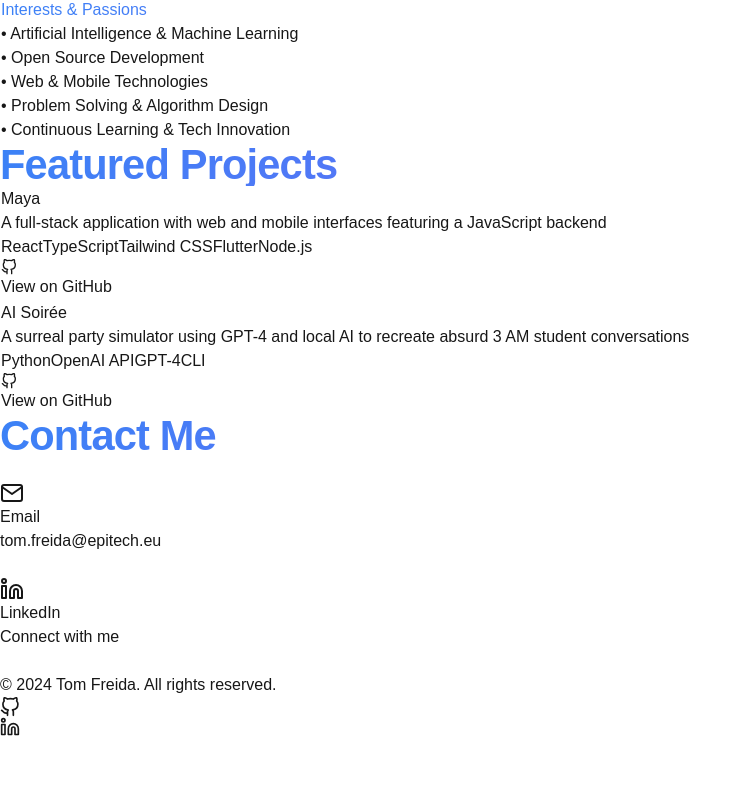
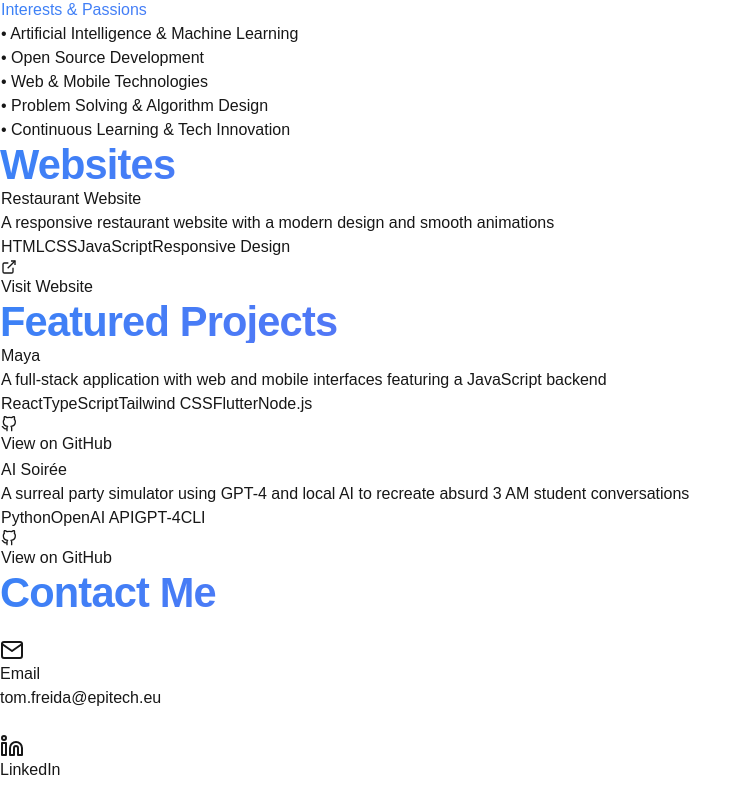
Before and after one commit to TomFrda/myportfolio, a Next.js app: page / in a window 1280 px wide. Shown: the part 1628-2413 px from the top of the page, without its empty margins (0-752 px from the left). Before the commit the page ends 2365 px from the top, so only its background shows below. Built offline with nearby package versions, Linux system fonts and the light colour scheme.

Commit message:
[ADD] Websites section with restaurant website details and translations

```diff
--- a/src/app/page.tsx
+++ b/src/app/page.tsx
@@ -27,6 +27,17 @@ const projects = [
     tags: ["Python", "OpenAI API", "GPT-4", "CLI"],
     github: "https://github.com/TomFrda/IASoiree/",
     image: "/myportfolio/projects/aisoiree.png"
+  },
+];
+
+const websites = [
+  {
+    title: "Restaurant Website",
+    description_en: "A responsive restaurant website with a modern design and smooth animations",
+    description_fr: "Un site web de restaurant responsive avec un design moderne et des animations fluides",
+    tags: ["HTML", "CSS", "JavaScript", "Responsive Design"],
+    link: "https://tomfrda.github.io/restaurant/",
+    image: "/myportfolio/projects/restaurant.png"
   },
 ];
 
@@ -144,6 +155,43 @@ export default function Home() {
           </section>
         </FadeIn>
 
+        {/* Websites Section */}
+        <FadeIn>
+          <section id="websites" className="mt-20 sm:mt-32 w-full">
+            <h2 className="title-gradient mb-12 text-center">{t.websites}</h2>
+            <div className="grid grid-cols-1 sm:grid-cols-2 lg:grid-cols-3 gap-6 sm:gap-8">
+              {websites.map((website, i) => (
+                <div key={i} className="glass-card p-6 rounded-xl hover-glow">
+                  <h3 className="text-xl font-semibold mb-4">{website.title}</h3>
+                  <p className="text-gray-600 dark:text-gray-400 mb-4">
+                    {language === 'fr' ? website.description_fr : website.description_en}
+                  </p>
+                  <div className="flex flex-wrap gap-2 mb-4">
+                    {website.tags.map((tag, j) => (
+                      <span key={j} className="px-2 py-1 text-sm rounded-full bg-gray-100 dark:bg-gray-800">
+                        {tag}
+                      </span>
+                    ))}
+                  </div>
+                  <a
+                    href={website.link}
+                    className="flex items-center gap-2 text-sm hover:text-blue-500"
+                    target="_blank"
+                    rel="noopener noreferrer"
+                  >
+                    <svg width="16" height="16" viewBox="0 0 24 24" fill="none" stroke="currentColor" strokeWidth="2">
+                      <path d="M18 13v6a2 2 0 0 1-2 2H5a2 2 0 0 1-2-2V8a2 2 0 0 1 2-2h6"></path>
+                      <polyline points="15 3 21 3 21 9"></polyline>
+                      <line x1="10" y1="14" x2="21" y2="3"></line>
+                    </svg>
+                    Visit Website
+                  </a>
+                </div>
+              ))}
+            </div>
+          </section>
+        </FadeIn>
+
         {/* Projects Section */}
         <FadeIn>
           <section id="projects" className="mt-20 sm:mt-32 w-full">
--- a/src/components/navbar.tsx
+++ b/src/components/navbar.tsx
@@ -50,6 +50,7 @@ export default function Navbar() {
             {[
               { key: 'about', translationKey: 'professionalProfile' },
               { key: 'personal', translationKey: 'aboutMe' },
+              { key: 'websites', translationKey: 'websites' },
               { key: 'projects', translationKey: 'projects' },
               { key: 'contact', translationKey: 'contact' }
             ].map((item) => (
@@ -101,6 +102,7 @@ export default function Navbar() {
             {[
               { key: 'about', translationKey: 'professionalProfile' },
               { key: 'personal', translationKey: 'aboutMe' },
+              { key: 'websites', translationKey: 'websites' },
               { key: 'projects', translationKey: 'projects' },
               { key: 'contact', translationKey: 'contact' }
             ].map((item) => (
--- a/src/context/LanguageContext.tsx
+++ b/src/context/LanguageContext.tsx
@@ -29,6 +29,8 @@ export const translations = {
     // Projects section
     projectsTitle: "Featured Projects",
     viewOnGithub: "View on GitHub",
+    websites: "Websites",
+    restaurantDescription: "A responsive restaurant website with a modern design and smooth animations",
 
     // Contact section
     contactTitle: "Contact Me",
@@ -63,6 +65,8 @@ export const translations = {
     // Projects section
     projectsTitle: "Projets en Vedette",
     viewOnGithub: "Voir sur GitHub",
+    websites: "Sites Web",
+    restaurantDescription: "Un site web de restaurant responsive avec un design moderne et des animations fluides",
 
     // Contact section
     contactTitle: "Me Contacter",
```
